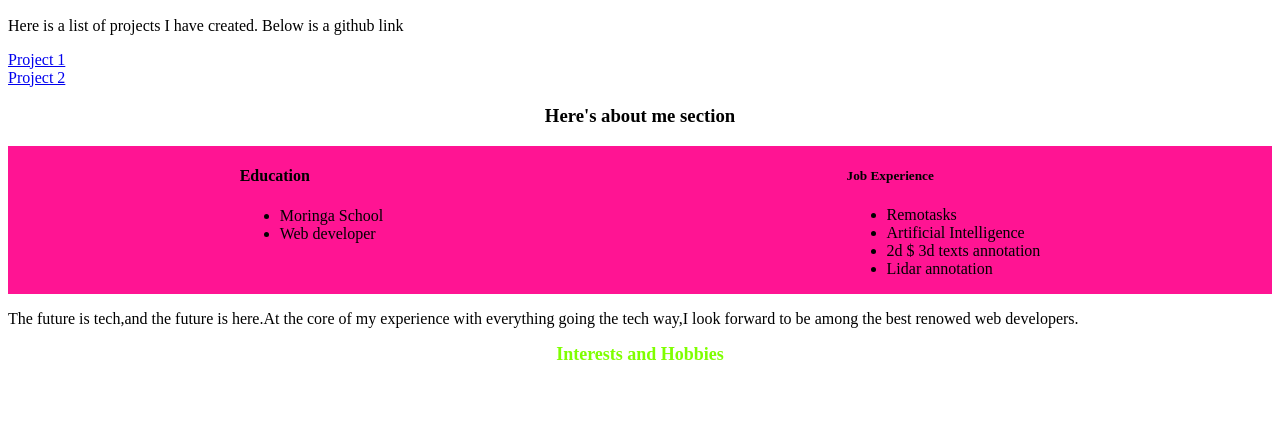
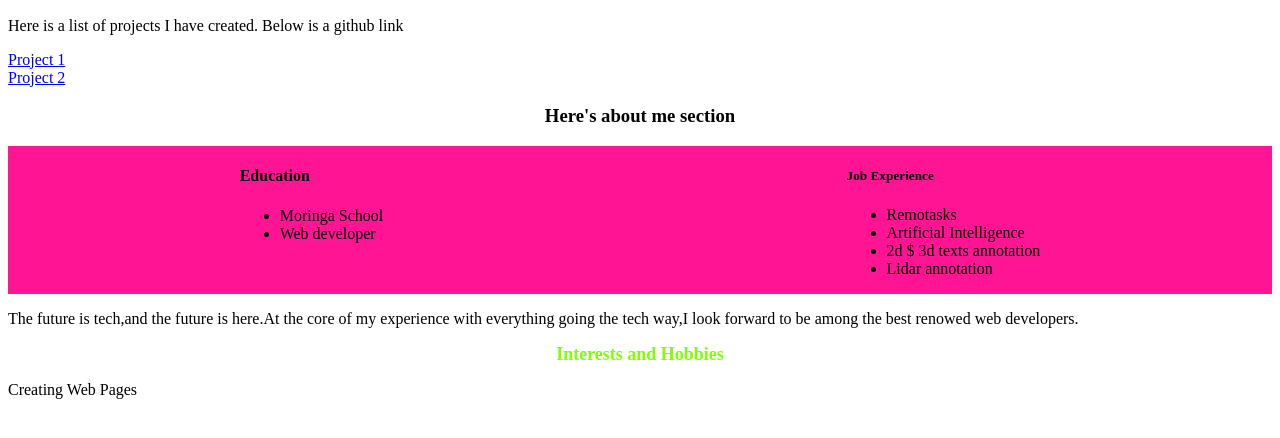
Before and after one commit to WPurity/PortfolioLandingPage, a plain HTML site: page index.html in a window 1280 px wide. Shown: the part 358-796 px from the top of the page. Drawn offline with Linux system fonts and the light colour scheme.

Commit message:
added paragraph

```diff
--- a/index.html
+++ b/index.html
@@ -43,6 +43,8 @@
     </div>
     <p>The future is tech,and the future is here.At the core of my experience with everything going the tech way,I look forward to be among the best renowed web developers.</p>
 <h1>Interests and Hobbies</h1>
+<p>Creating Web Pages</p>
+
 
 
 
```
